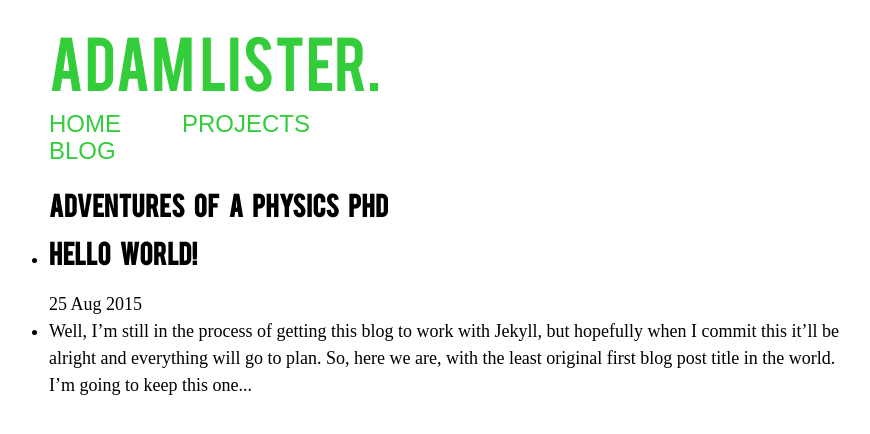
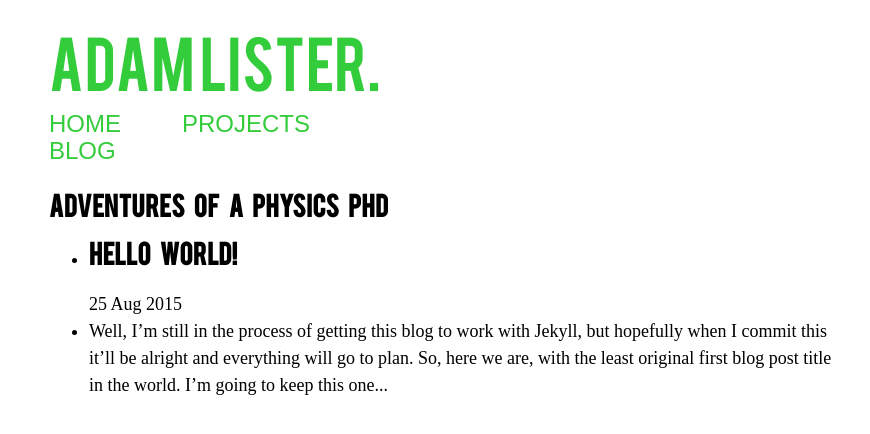
Before and after one commit to admlw/admlw.github.io, a Jekyll site: the page built from blog/index.html, in a window 1280 px wide. Shown: the top 434 px of the page, without its empty margins (191-1061 px from the left). Built offline with Jekyll 4.4.1, drawn with Linux system fonts in a browser that asks for light colours; some web fonts are replaced.

Commit message:
Update index.html

```diff
--- a/blog/index.html
+++ b/blog/index.html
@@ -3,12 +3,12 @@
 title: Adventures of a Physics PhD
 ---
   <h2>{{ page.title }}</h2>
-  <ul class="posts" style="list-style-type=none;padding:0;margin:0;">
+  <ul class="posts">
 
     {% for post in site.posts %}
-      <li>
+      <li  style="list-style-type=none;padding:0;margin:0;">
       <h2><a href="{{ post.url }}" title="{{ post.title }}">{{ post.title }}</a></h2>
       <span>{{ post.date | date_to_string }}</span></li>
-      <li><span>{{ post.content | strip_html | truncatewords: 50 }}</span></li>
+      <li  style="list-style-type=none;padding:0;margin:0;"><span>{{ post.content | strip_html | truncatewords: 50 }}</span></li>
         {% endfor %}
       </ul>
```
